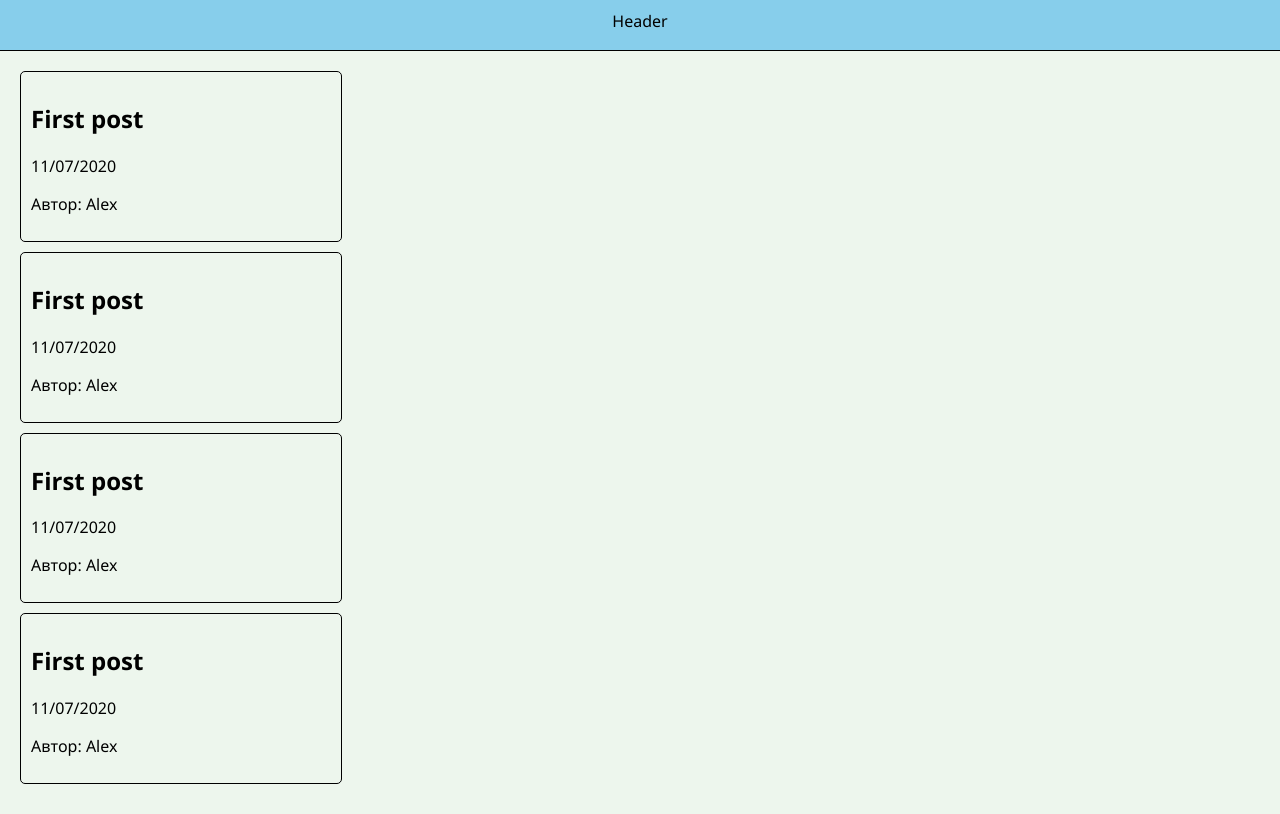
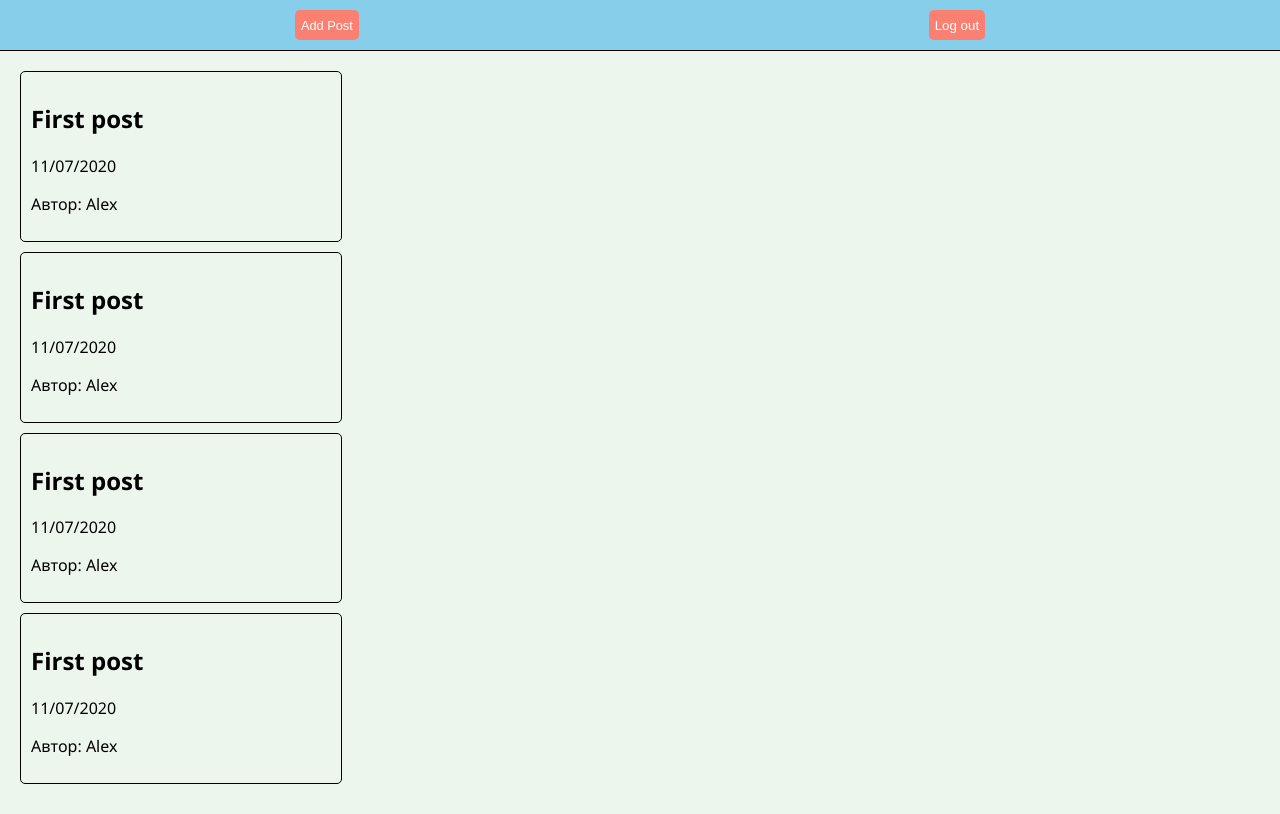
Before and after one commit to madjack99/WYSIWYG-blog, a React (Create React App) app in the folder client/: page /posts in a window 1280 px wide. Built offline with nearby package versions, Linux system fonts and the light colour scheme.

Commit message:
feat: add Add Post and Log out buttons

```diff
--- a/client/src/components/auth/Login.jsx
+++ b/client/src/components/auth/Login.jsx
@@ -4,8 +4,8 @@ import { useDispatch } from 'react-redux';
 /** @jsx jsx */
 import { jsx } from '@emotion/core';
 
-import { FormWrapper, Form, Error, linkStyle } from './signupLoginStyle';
-import { Button } from '../../shared/sharedStyles';
+import { FormWrapper, Form, Error } from './signupLoginStyle';
+import { Button, linkStyle } from '../../shared/sharedStyles';
 import { authenticate } from '../../actions/actions';
 
 const Login = () => {
--- a/client/src/components/auth/Signup.jsx
+++ b/client/src/components/auth/Signup.jsx
@@ -4,8 +4,8 @@ import { useDispatch } from 'react-redux';
 /** @jsx jsx */
 import { jsx } from '@emotion/core';
 
-import { FormWrapper, Form, Error, linkStyle } from './signupLoginStyle';
-import { Button } from '../../shared/sharedStyles';
+import { FormWrapper, Form, Error } from './signupLoginStyle';
+import { Button, linkStyle } from '../../shared/sharedStyles';
 
 import { authenticate } from '../../actions/actions';
 
--- a/client/src/components/auth/signupLoginStyle.js
+++ b/client/src/components/auth/signupLoginStyle.js
@@ -1,5 +1,4 @@
 import styled from '@emotion/styled';
-import { jsx, css } from '@emotion/core';
 
 export const FormWrapper = styled.div`
   display: flex;
@@ -29,9 +28,3 @@ export const Error = styled.div`
   color: #fff;
   text-align: center;
 `;
-
-export const linkStyle = css`
-  color: #fff;
-  text-decoration: none;
-  font-size: 0.8rem;
-`;
--- a/client/src/components/layout/Header.jsx
+++ b/client/src/components/layout/Header.jsx
@@ -1,9 +1,23 @@
 import React from 'react';
+import { Link } from 'react-router-dom';
+/** @jsx jsx */
+import { jsx } from '@emotion/core';
 
 import { CustomHeader } from './headerStyle';
+import { Button, linkStyle } from '../../shared/sharedStyles';
 
 const Header = () => {
-  return <CustomHeader>Header</CustomHeader>;
+  return (
+    <CustomHeader>
+      <Button>
+        <Link to='/add-post' css={linkStyle}>
+          Add Post
+        </Link>
+      </Button>
+
+      <Button>Log out</Button>
+    </CustomHeader>
+  );
 };
 
 export default Header;
--- a/client/src/components/layout/headerStyle.js
+++ b/client/src/components/layout/headerStyle.js
@@ -4,7 +4,7 @@ export const CustomHeader = styled.header`
   position: sticky;
   top: 0;
   display: flex;
-  justify-content: center;
+  justify-content: space-around;
   height: 30px;
   padding: 10px;
   border-bottom: 1px solid black;
--- a/client/src/shared/sharedStyles.js
+++ b/client/src/shared/sharedStyles.js
@@ -1,4 +1,5 @@
 import styled from '@emotion/styled';
+import { css } from '@emotion/core';
 
 export const Button = styled.button`
   background: salmon;
@@ -11,3 +12,9 @@ export const Button = styled.button`
     background: darkred;
   }
 `;
+
+export const linkStyle = css`
+  color: #fff;
+  text-decoration: none;
+  font-size: 0.8rem;
+`;
```
